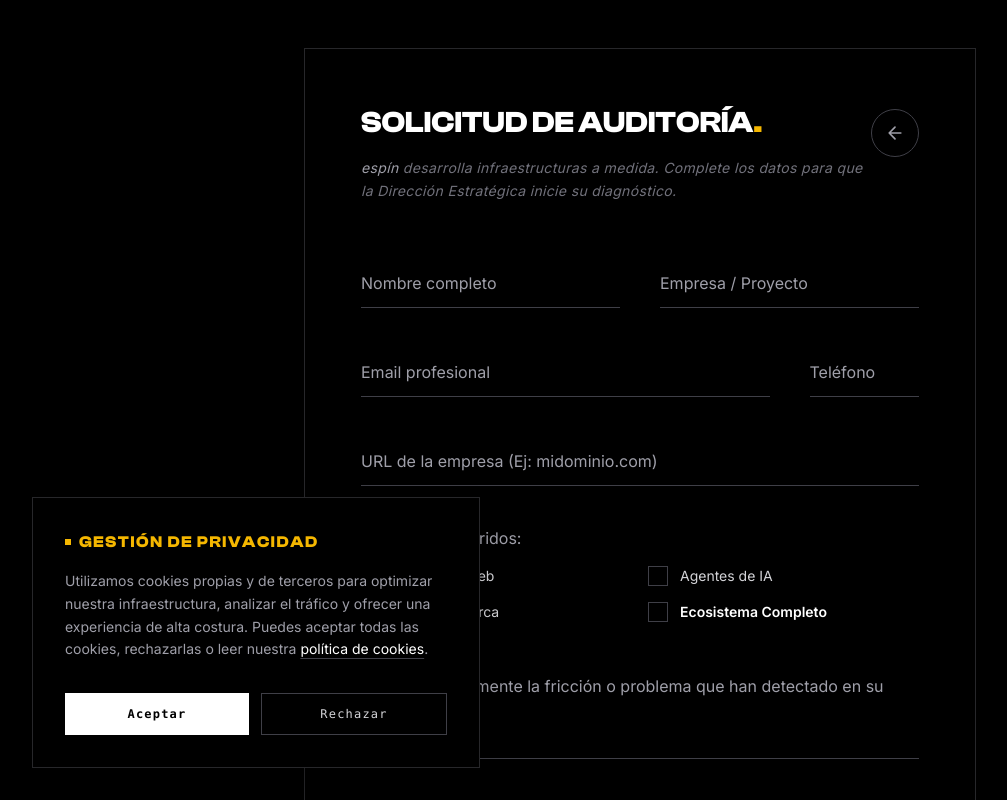
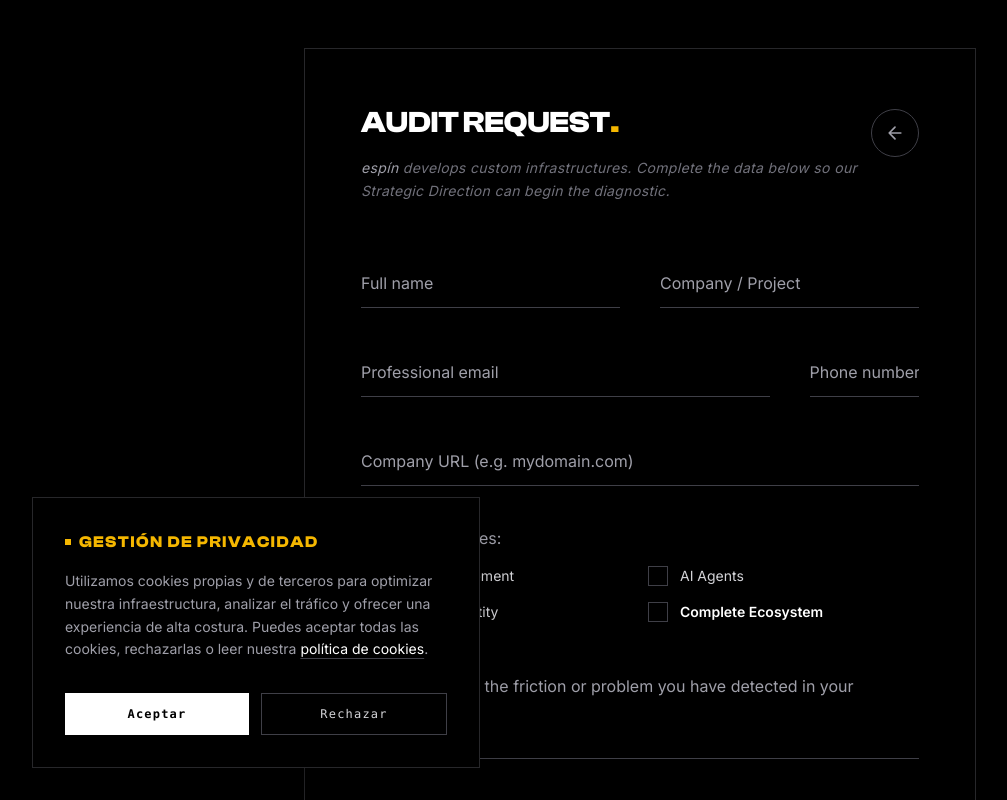
Before and after one commit to aldoramos78/web-espin, a Next.js app: page /en/auditoria in a window 1280 px wide. Shown: the top 800 px of the page, without its empty margins (0-1007 px from the left). Built offline with nearby package versions, Linux system fonts and the light colour scheme.

Commit message:
feat(i18n): translate audit request form fields based on language

```diff
--- a/src/app/[lang]/auditoria/page.tsx
+++ b/src/app/[lang]/auditoria/page.tsx
@@ -3,7 +3,7 @@
 import { motion } from "framer-motion";
 import { useSearchParams, useRouter } from "next/navigation";
 
-function AuditoriaForm() {
+function AuditoriaForm({ isEn }: { isEn: boolean }) {
   const easePremium: [number, number, number, number] = [0.22, 1, 0.36, 1];
   const [status, setStatus] = useState<"idle"|"loading"|"success"|"error">("idle");
   const [ecosistema, setEcosistema] = useState(false);
@@ -103,45 +103,45 @@
             <div className="mb-10 md:mb-14">
               <div className="flex justify-between items-start gap-4">
                 <h2 className="font-clash font-semibold text-2xl md:text-3xl uppercase text-white mb-4">
-                  Solicitud de Auditoría<span className="text-[#F5B700]">.</span>
+                  {isEn ? "Audit Request" : "Solicitud de Auditoría"}<span className="text-[#F5B700]">.</span>
                 </h2>
                 <button type="button" onClick={() => router.back()} className="w-10 h-10 md:w-12 md:h-12 rounded-full border border-[#F5B700] md:border-zinc-700 flex items-center justify-center text-[#F5B700] md:text-zinc-400 hover:text-[#F5B700] md:hover:text-white hover:border-[#F5B700] md:hover:border-[#F5B700] transition-colors group flex-shrink-0 mt-1" aria-label="Volver">
                   <svg viewBox="0 0 24 24" className="w-4 h-4 md:w-5 md:h-5 transform group-hover:-translate-x-1 transition-transform" fill="none" stroke="currentColor" strokeWidth="2" strokeLinecap="round" strokeLinejoin="round"><path d="M19 12H5M12 19l-7-7 7-7"/></svg>
                 </button>
               </div>
               <p className="font-inter text-zinc-500 text-xs md:text-sm tracking-wide leading-relaxed max-w-lg italic">
-                <span className="text-zinc-400">espín</span> desarrolla infraestructuras a medida. Complete los datos para que la Dirección Estratégica inicie su diagnóstico.
+                <span className="text-zinc-400">espín</span> {isEn ? "develops custom infrastructures. Complete the data below so our Strategic Direction can begin the diagnostic." : "desarrolla infraestructuras a medida. Complete los datos para que la Dirección Estratégica inicie su diagnóstico."}
               </p>
             </div>
 
             <form onSubmit={handleSubmit} className="flex flex-col gap-8 md:gap-10 font-inter">
               {/* HONEYPOT ANTI-SPAM (invisible para humanos, un bot lo rellenará al leer el DOM) */}
                 <div className="absolute opacity-0 -z-50 w-0 h-0 overflow-hidden" aria-hidden="true">
-                  <label htmlFor="contacto_directo">Deje este campo en blanco si es humano</label>
+                  <label htmlFor="contacto_directo">{isEn ? "Leave this field empty if you are human" : "Deje este campo en blanco si es humano"}</label>
                   <input type="text" id="contacto_directo" name="contacto_directo" tabIndex={-1} autoComplete="off" />
                 </div>
 
                 <div className="grid grid-cols-1 md:grid-cols-2 gap-8 md:gap-10">
-                <input required type="text" name="nombre" placeholder="Nombre completo" className="w-full bg-transparent border-b border-zinc-700 py-3 text-white text-sm md:text-base outline-none focus:border-[#F5B700] caret-[#F5B700] transition-colors placeholder:text-zinc-400 rounded-none" />
-                <input required type="text" name="empresa" placeholder="Empresa / Proyecto" className="w-full bg-transparent border-b border-zinc-700 py-3 text-white text-sm md:text-base outline-none focus:border-[#F5B700] caret-[#F5B700] transition-colors placeholder:text-zinc-400 rounded-none" />
+                <input required type="text" name="nombre" placeholder={isEn ? "Full name" : "Nombre completo"} className="w-full bg-transparent border-b border-zinc-700 py-3 text-white text-sm md:text-base outline-none focus:border-[#F5B700] caret-[#F5B700] transition-colors placeholder:text-zinc-400 rounded-none" />
+                <input required type="text" name="empresa" placeholder={isEn ? "Company / Project" : "Empresa / Proyecto"} className="w-full bg-transparent border-b border-zinc-700 py-3 text-white text-sm md:text-base outline-none focus:border-[#F5B700] caret-[#F5B700] transition-colors placeholder:text-zinc-400 rounded-none" />
               </div>
 
               <div className="grid grid-cols-1 md:grid-cols-4 gap-8 md:gap-10">
-                <input required type="email" name="email" placeholder="Email profesional" className="md:col-span-3 w-full bg-transparent border-b border-zinc-700 py-3 text-white text-sm md:text-base outline-none focus:border-[#F5B700] caret-[#F5B700] transition-colors placeholder:text-zinc-400 rounded-none" />
-                <input required type="tel" name="telefono" placeholder="Teléfono" className="md:col-span-1 w-full bg-transparent border-b border-zinc-700 py-3 text-white text-sm md:text-base outline-none focus:border-[#F5B700] caret-[#F5B700] transition-colors placeholder:text-zinc-400 rounded-none" />
+                <input required type="email" name="email" placeholder={isEn ? "Professional email" : "Email profesional"} className="md:col-span-3 w-full bg-transparent border-b border-zinc-700 py-3 text-white text-sm md:text-base outline-none focus:border-[#F5B700] caret-[#F5B700] transition-colors placeholder:text-zinc-400 rounded-none" />
+                <input required type="tel" name="telefono" placeholder={isEn ? "Phone number" : "Teléfono"} className="md:col-span-1 w-full bg-transparent border-b border-zinc-700 py-3 text-white text-sm md:text-base outline-none focus:border-[#F5B700] caret-[#F5B700] transition-colors placeholder:text-zinc-400 rounded-none" />
               </div>
 
-              <input required type="text" name="url" placeholder="URL de la empresa (Ej: midominio.com)" className="w-full bg-transparent border-b border-zinc-700 py-3 text-white text-sm md:text-base outline-none focus:border-[#F5B700] caret-[#F5B700] transition-colors placeholder:text-zinc-400 rounded-none" />
+              <input required type="text" name="url" placeholder={isEn ? "Company URL (e.g. mydomain.com)" : "URL de la empresa (Ej: midominio.com)"} className="w-full bg-transparent border-b border-zinc-700 py-3 text-white text-sm md:text-base outline-none focus:border-[#F5B700] caret-[#F5B700] transition-colors placeholder:text-zinc-400 rounded-none" />
 
               <div className="flex flex-col gap-4">
-                <span className="text-zinc-400 text-sm md:text-base">Servicios requeridos:</span>
+                <span className="text-zinc-400 text-sm md:text-base">{isEn ? "Required services:" : "Servicios requeridos:"}</span>
                 <div className="grid grid-cols-1 md:grid-cols-2 gap-4">
                   <label className={`flex items-center gap-3 cursor-pointer group ${ecosistema ? 'opacity-30 pointer-events-none' : ''} transition-opacity duration-300`}>
                     <div className="relative flex items-center justify-center">
                       <input type="checkbox" name="servicio_web" checked={serviciosSeleccionados.web} onChange={(e) => setServiciosSeleccionados({ ...serviciosSeleccionados, web: e.target.checked })} className="peer appearance-none w-5 h-5 border border-zinc-700 bg-transparent checked:bg-[#F5B700] checked:border-[#F5B700] transition-colors cursor-pointer" />
                       <span className="absolute text-black opacity-0 peer-checked:opacity-100 pointer-events-none text-xs">✓</span>
                     </div>
-                    <span className="text-zinc-300 text-sm group-hover:text-white transition-colors">Desarrollo Web</span>
+                    <span className="text-zinc-300 text-sm group-hover:text-white transition-colors">{isEn ? "Web Development" : "Desarrollo Web"}</span>
                   </label>
 
                   <label className={`flex items-center gap-3 cursor-pointer group ${ecosistema ? 'opacity-30 pointer-events-none' : ''} transition-opacity duration-300`}>
@@ -149,7 +149,7 @@
                       <input type="checkbox" name="servicio_agentes" checked={serviciosSeleccionados.agentes} onChange={(e) => setServiciosSeleccionados({ ...serviciosSeleccionados, agentes: e.target.checked })} className="peer appearance-none w-5 h-5 border border-zinc-700 bg-transparent checked:bg-[#F5B700] checked:border-[#F5B700] transition-colors cursor-pointer" />
                       <span className="absolute text-black opacity-0 peer-checked:opacity-100 pointer-events-none text-xs">✓</span>
                     </div>
-                    <span className="text-zinc-300 text-sm group-hover:text-white transition-colors">Agentes de IA</span>
+                    <span className="text-zinc-300 text-sm group-hover:text-white transition-colors">{isEn ? "AI Agents" : "Agentes de IA"}</span>
                   </label>
 
                   <label className={`flex items-center gap-3 cursor-pointer group ${ecosistema ? 'opacity-30 pointer-events-none' : ''} transition-opacity duration-300`}>
@@ -157,7 +157,7 @@
                       <input type="checkbox" name="servicio_marca" checked={serviciosSeleccionados.marca} onChange={(e) => setServiciosSeleccionados({ ...serviciosSeleccionados, marca: e.target.checked })} className="peer appearance-none w-5 h-5 border border-zinc-700 bg-transparent checked:bg-[#F5B700] checked:border-[#F5B700] transition-colors cursor-pointer" />
                       <span className="absolute text-black opacity-0 peer-checked:opacity-100 pointer-events-none text-xs">✓</span>
                     </div>
-                    <span className="text-zinc-300 text-sm group-hover:text-white transition-colors">Imagen y Marca</span>
+                    <span className="text-zinc-300 text-sm group-hover:text-white transition-colors">{isEn ? "Brand & Identity" : "Imagen y Marca"}</span>
                   </label>
 
                   <label className="flex items-center gap-3 cursor-pointer group transition-opacity duration-300">
@@ -165,17 +165,17 @@
                       <input type="checkbox" name="servicio_ecosistema" checked={ecosistema} onChange={handleEcosistemaChange} className="peer appearance-none w-5 h-5 border border-zinc-700 bg-transparent checked:bg-[#F5B700] checked:border-[#F5B700] transition-colors cursor-pointer" />
                       <span className="absolute text-black opacity-0 peer-checked:opacity-100 pointer-events-none text-xs">✓</span>
                     </div>
-                    <span className="text-white font-semibold text-sm group-hover:text-[#F5B700] transition-colors">Ecosistema Completo</span>
+                    <span className="text-white font-semibold text-sm group-hover:text-[#F5B700] transition-colors">{isEn ? "Complete Ecosystem" : "Ecosistema Completo"}</span>
                   </label>
                 </div>
               </div>
 
-              <textarea required rows={3} name="problema" placeholder="Describa brevemente la fricción o problema que han detectado en su negocio" className="w-full bg-transparent border-b border-zinc-700 py-3 text-white text-sm md:text-base outline-none focus:border-[#F5B700] caret-[#F5B700] transition-colors placeholder:text-zinc-400 resize-none rounded-none"></textarea>
+              <textarea required rows={3} name="problema" placeholder={isEn ? "Briefly describe the friction or problem you have detected in your business" : "Describa brevemente la fricción o problema que han detectado en su negocio"} className="w-full bg-transparent border-b border-zinc-700 py-3 text-white text-sm md:text-base outline-none focus:border-[#F5B700] caret-[#F5B700] transition-colors placeholder:text-zinc-400 resize-none rounded-none"></textarea>
 
               <div className="flex justify-center w-full md:mt-4">
                 <button type="submit" disabled={status === "loading"} className="rings-btn !border-[#F5B700] md:!border-[rgba(242,239,233,0.16)] !px-6 !py-3 md:!px-8 md:!py-4 flex items-center justify-center">
                   <i></i><i></i><i></i>
-                  <span className="text-xs md:text-sm font-bold tracking-widest uppercase relative -top-[1px]">{status === "loading" ? "PROCESANDO..." : status === "error" ? "ERROR - REINTENTAR" : "ENVIAR"}</span>
+                  <span className="text-xs md:text-sm font-bold tracking-widest uppercase relative -top-[1px]">{status === "loading" ? (isEn ? "PROCESSING..." : "PROCESANDO...") : status === "error" ? (isEn ? "ERROR - RETRY" : "ERROR - REINTENTAR") : (isEn ? "SUBMIT" : "ENVIAR")}</span>
                   <svg className="arr relative -top-[1px]" viewBox="0 0 24 24" aria-hidden="true"><path d="M7 17L17 7M9 7h8v8"/></svg>
                 </button>
               </div>
@@ -187,10 +187,10 @@
   );
 }
 
-export default function AuditoriaPage() {
+export default function AuditoriaPage({ params }: { params: { lang: string } }) {
   return (
     <Suspense fallback={<div className="min-h-screen bg-black" />}>
-      <AuditoriaForm />
+      <AuditoriaForm isEn={params.lang === "en"} />
     </Suspense>
   );
 }
```
